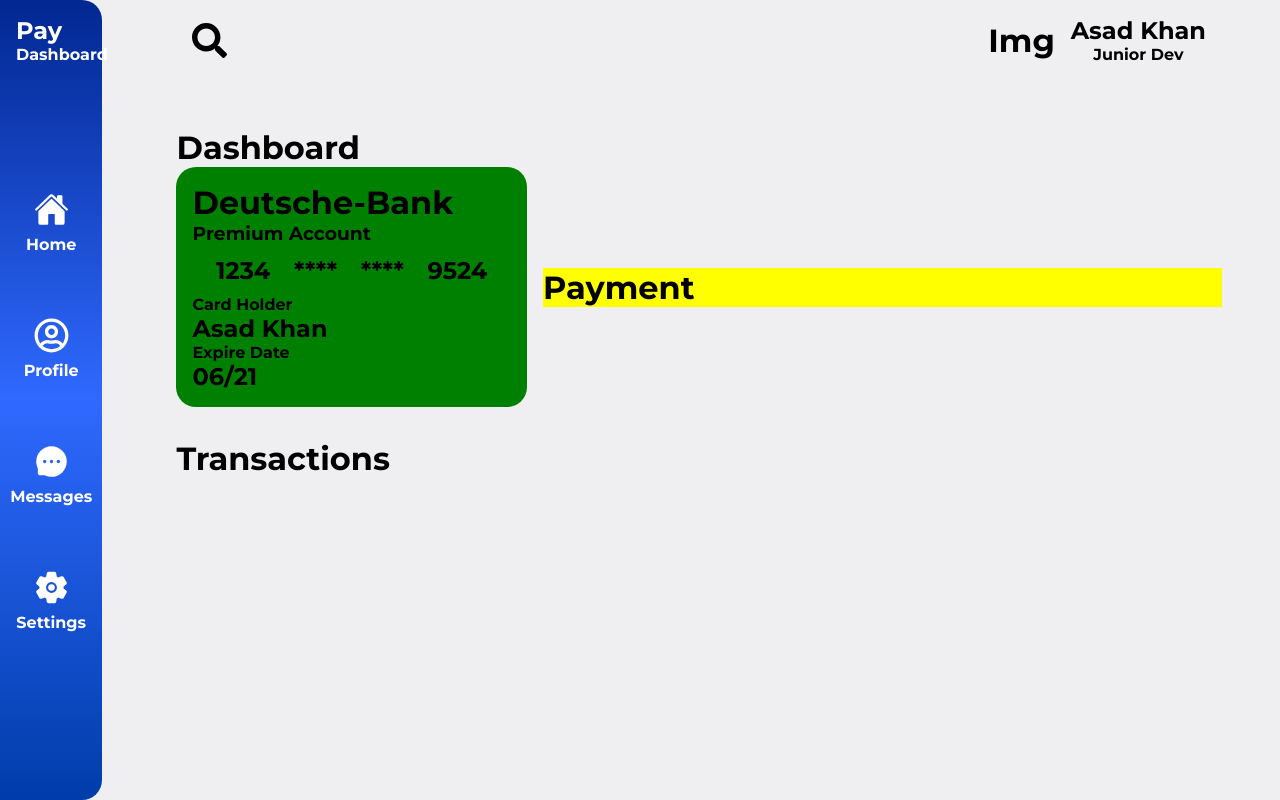
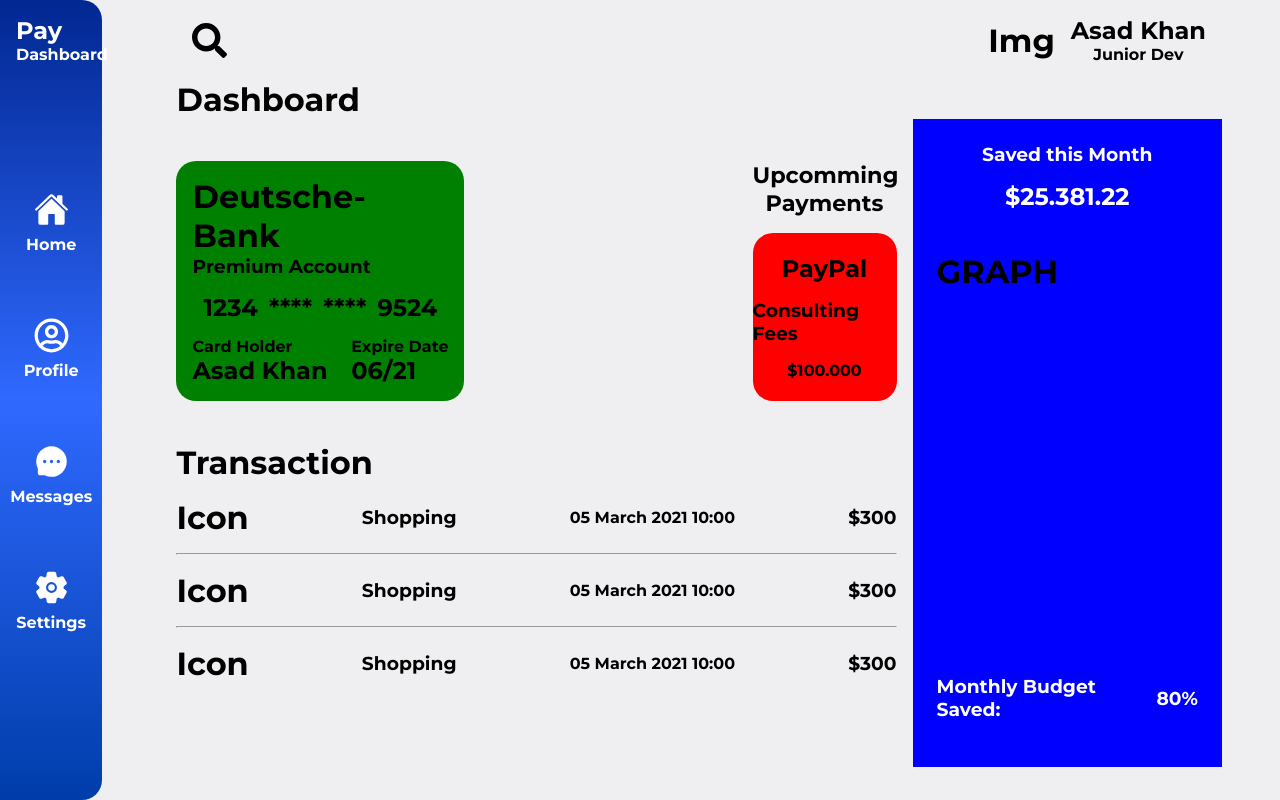
Before and after one commit to akdog/expense-wise, a React (Vite) app: page / in a window 1280 px wide. Built offline with nearby package versions, Linux system fonts and the light colour scheme.

Commit message:
Finished Dashboard Layout

```diff
--- a/src/desktop/components/Dashboard.tsx
+++ b/src/desktop/components/Dashboard.tsx
@@ -15,12 +15,12 @@
 
 const Main = styled.div`
   width: 100%;
+  height: 100%;
 
   display: flex;
   justify-content: center;
   align-items: flex-start;
   flex-direction: column;
-  gap: 3rem;
 `;
 
 export default Dashboard;
--- a/src/desktop/components/Finance.tsx
+++ b/src/desktop/components/Finance.tsx
@@ -1,39 +1,38 @@
 import styled from "styled-components";
+
+//Import Components
+import UserCard from "./UserCard";
+import UpPayment from "./UpPayment";
+import Transactions from "./Transactions";
 
 const Finance = () => {
   return (
     <Main>
       <h1>Dashboard</h1>
-      <div className="user-container">
+      <div className="hero-wrapper">
+        <div className="left-container">
           <div className="top-container">
-          <div className="card-container">
-            <div className="card-header">
-              <h1>Deutsche-Bank</h1>
-              <h3>Premium Account</h3>
+            <UserCard />
+            <UpPayment />
           </div>
-            <div className="card-details">
-              <h2>1234</h2>
-              <h2>****</h2>
-              <h2>****</h2>
-              <h2>9524</h2>
-            </div>
-            <div className="card-expire">
-              <div className="card-holder">
-                <h4>Card Holder</h4>
-                <h2>Asad Khan</h2>
-              </div>
-              <div className="card-date">
-                <h4>Expire Date</h4>
-                <h2>06/21</h2>
+          <div className="bottom-container">
+            <Transactions />
           </div>
         </div>
+        <div className="right-container">
+          <div className="budget-container">
+            <div className="budget-header">
+              <h3>Saved this Month</h3>
+              <h2>$25.381.22</h2>
             </div>
-          <div className="payment-container">
-            <h1>Payment</h1>
+            <div className="budget-graph">
+              <h1>GRAPH</h1>
+            </div>
+            <div className="budget-bottom">
+              <h3>Monthly Budget Saved:</h3>
+              <h3>80%</h3>
             </div>
           </div>
-        <div className="transactions-container">
-          <h1>Transactions</h1>
         </div>
       </div>
     </Main>
@@ -42,55 +41,78 @@
 
 const Main = styled.div`
   width: 90%;
+  height: 100%;
   margin: 0 auto;
 
-  .user-container {
+  .hero-wrapper {
+    height: 90%;
+
     display: flex;
     justify-content: center;
     align-items: flex-start;
-    flex-direction: column;
-    gap: 2rem;
+    gap: 1rem;
 
-    width: 100%;
+    .left-container {
+      width: 70%;
+      height: 100%;
 
       .top-container {
         display: flex;
         justify-content: space-between;
         align-items: center;
+
+        width: 100%;
+        height: 50%;
+      }
+
+      .bottom-container {
+        width: 100%;
+        height: 50%;
+      }
+    }
+
+    .right-container {
+      width: 30%;
+      height: 100%;
+
+      background: blue;
+      color: white;
+
+      padding: 1.5rem;
+
+      .budget-container {
+        width: 100%;
+        height: 100%;
+
+        display: flex;
+        justify-content: space-between;
+        align-items: center;
+        flex-direction: column;
         gap: 1rem;
 
-      width: 100%;
-
-      .card-container {
+        .budget-header {
           display: flex;
-        justify-content: space-between;
-        align-items: flex-start;
+          justify-content: center;
+          align-items: center;
           flex-direction: column;
-
-        width: 50%;
-        height: 30vh;
-
-        padding: 1rem;
-
-        border-radius: 20px;
-
-        background: green;
-
-        .card-details {
-          display: flex;
-          justify-content: space-evenly;
-          align-items: center;
+          gap: 1rem;
 
           width: 100%;
         }
 
-        .card-expire {
-        }
+        .budget-graph {
+          width: 100%;
+          height: 60%;
         }
 
-      .payment-container {
+        .budget-bottom {
           width: 100%;
-        background: yellow;
+          height: 15%;
+
+          display: flex;
+          justify-content: space-around;
+          align-items: center;
+        }
       }
     }
   }
--- /dev/null
+++ b/src/desktop/components/SingleTransaction.tsx
@@ -0,0 +1,22 @@
+import styled from "styled-components";
+
+const SingleTransaction = () => {
+  return (
+    <Main>
+      <h1>Icon</h1>
+      <h3>Shopping</h3>
+      <h4>05 March 2021 10:00</h4>
+      <h3>$300</h3>
+    </Main>
+  );
+};
+
+const Main = styled.div`
+  display: flex;
+  justify-content: space-between;
+  align-items: center;
+
+  width: 100%;
+`;
+
+export default SingleTransaction;
--- /dev/null
+++ b/src/desktop/components/Transactions.tsx
@@ -0,0 +1,34 @@
+import styled from "styled-components";
+import SingleTransaction from "./SingleTransaction";
+
+const Transactions = () => {
+  return (
+    <Main>
+      <div className="transactions-header">
+        <h1>Transaction</h1>
+      </div>
+      <SingleTransaction />
+      <hr />
+      <SingleTransaction />
+      <hr />
+      <SingleTransaction />
+    </Main>
+  );
+};
+
+const Main = styled.div`
+  width: 100%;
+  height: 100%;
+
+  display: flex;
+  justify-content: flex-start;
+  align-items: flex-start;
+  flex-direction: column;
+  gap: 1rem;
+
+  hr {
+    width: 100%;
+  }
+`;
+
+export default Transactions;
--- /dev/null
+++ b/src/desktop/components/UpPayment.tsx
@@ -0,0 +1,55 @@
+import styled from "styled-components";
+
+const UpPayment = () => {
+  return (
+    <Main>
+      <div className="payment-header">
+        <h2>Upcomming Payments</h2>
+      </div>
+      <div className="payment-main">
+        <h2>PayPal</h2>
+        <h3>Consulting Fees</h3>
+        <h4>$100.000</h4>
+      </div>
+    </Main>
+  );
+};
+
+const Main = styled.div`
+  width: 20%;
+  height: 30vh;
+
+  display: flex;
+  justify-content: flex-start;
+  align-items: center;
+  flex-direction: column;
+
+  .payment-header {
+    text-align: center;
+
+    width: 100%;
+
+    h2 {
+      font-size: 1.4rem;
+    }
+
+    margin-bottom: 1rem;
+  }
+
+  .payment-main {
+    background: red;
+
+    width: 100%;
+    height: 100%;
+
+    display: flex;
+    justify-content: center;
+    align-items: center;
+    flex-direction: column;
+    gap: 1rem;
+
+    border-radius: 20px;
+  }
+`;
+
+export default UpPayment;
--- /dev/null
+++ b/src/desktop/components/UserCard.tsx
@@ -0,0 +1,62 @@
+import styled from "styled-components";
+
+const UserCard = () => {
+  return (
+    <Main>
+      <div className="card-header">
+        <h1>Deutsche-Bank</h1>
+        <h3>Premium Account</h3>
+      </div>
+      <div className="card-details">
+        <h2>1234</h2>
+        <h2>****</h2>
+        <h2>****</h2>
+        <h2>9524</h2>
+      </div>
+      <div className="card-expire">
+        <div className="card-holder">
+          <h4>Card Holder</h4>
+          <h2>Asad Khan</h2>
+        </div>
+        <div className="card-date">
+          <h4>Expire Date</h4>
+          <h2>06/21</h2>
+        </div>
+      </div>
+    </Main>
+  );
+};
+
+const Main = styled.div`
+  display: flex;
+  justify-content: space-between;
+  align-items: flex-start;
+  flex-direction: column;
+
+  width: 40%;
+  height: 30vh;
+
+  padding: 1rem;
+
+  border-radius: 20px;
+
+  background: green;
+
+  .card-details {
+    display: flex;
+    justify-content: space-evenly;
+    align-items: center;
+
+    width: 100%;
+  }
+
+  .card-expire {
+    display: flex;
+    justify-content: space-between;
+    align-items: center;
+
+    width: 100%;
+  }
+`;
+
+export default UserCard;
```
Lines whose indentation alone changed are shown as unchanged.
